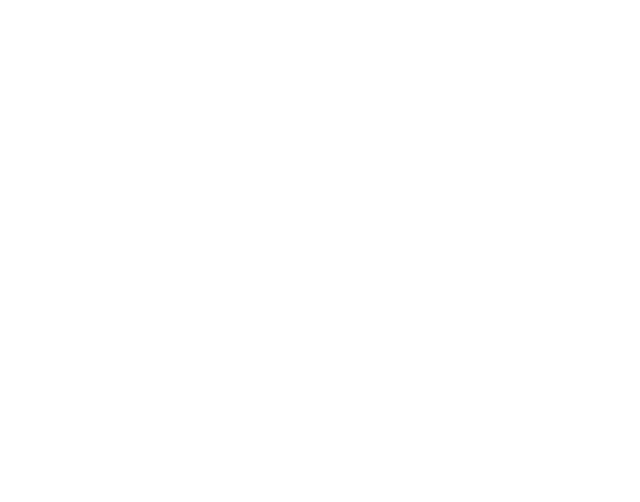
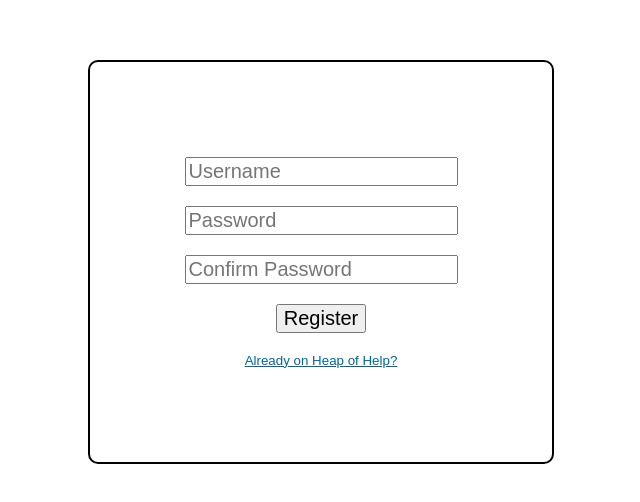
Before and after one commit to VladBagat/Heap-of-Help, a SvelteKit app: page /register in a window 1280 px wide. Before the commit this address had no page. Shown: the part 146-648 px from the top of the page, without its empty margins (319-959 px from the left). Built offline with nearby package versions, Linux system fonts and the light colour scheme.

Commit message:
Basic Register Page
+ Basic Register form
+ Can navigate to login

```diff
--- /dev/null
+++ b/src/routes/register/+page.svelte
@@ -0,0 +1,91 @@
+<script lang="js">
+
+    let login = $state('');
+    let password = $state('');
+    let confirm_password = $state('');
+
+    async function Register()
+     {
+        console.log(login);
+        console.log(password);
+        console.log(confirm_password)
+
+        const payload = { username: login, password: password, confirm_password:confirm_password};
+
+        // const res = await fetch('https://hoh-api-24174ce192a4.herokuapp.com/register', {
+        //     method: 'POST',
+        //     credentials: 'include',
+        //     headers: {
+        //         'Content-Type': 'application/json',
+        //     },
+        //     body: JSON.stringify(payload),
+        // });
+
+        const json = await res.json();
+
+        console.log(json)
+
+        if (json[0].success) {
+            IndexRedirect()
+        }
+    }
+
+
+    import { goto } from '$app/navigation';
+
+    function LoginRedirect(){
+        goto('/login');
+    }
+
+    function IndexRedirect(){
+        goto('/index')
+    }
+
+</script>
+
+<div id="register-form">
+    <div id="container">
+        <input class="element" type="text" bind:value={login} placeholder="Username" />
+        <input class="element" type="password" bind:value={password} placeholder="Password" />
+        <input class="element" type="password" bind:value={confirm_password} placeholder="Confirm Password" />
+        <button class="element" onclick={Register}> Register </button>
+
+        <button class="redirect" onclick={LoginRedirect}> Already on Heap of Help? </button>
+    </div>
+</div>
+
+
+<style>
+    #register-form{
+        height: 100vh;
+        display: flex;
+        justify-content: center;
+        align-items: center;
+    }
+
+    #container{
+        display: flex;
+        flex-direction: column;
+        justify-content: center;
+        align-items: center;
+        gap: 20px;
+
+        border: 2px solid black;
+        padding: 7.5%;
+        border-radius: 10px;
+    }
+
+    .element{
+        font-size: 1.25em;
+    }
+
+    .redirect{
+        background: none!important;
+        border: none;
+        padding: 0!important;
+        font-family: arial, sans-serif;
+        color: #069;
+        text-decoration: underline;
+        cursor: pointer;
+    }
+</style>
```
